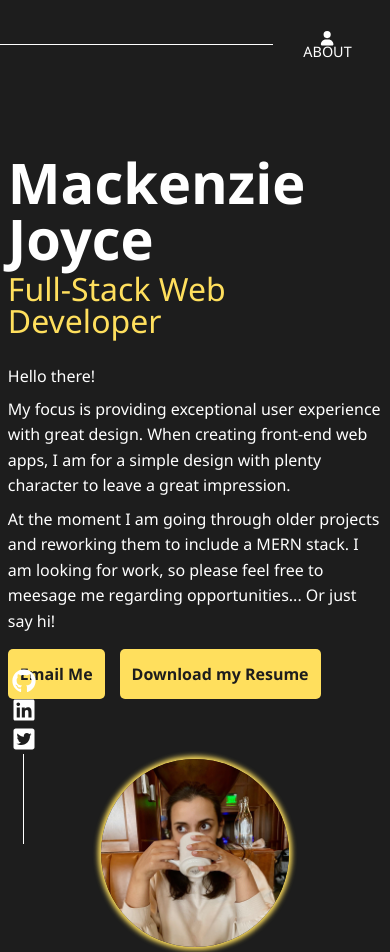
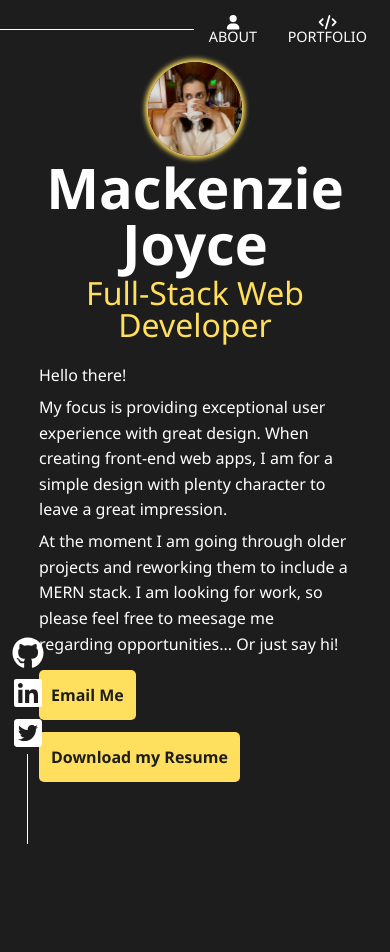
Before and after one commit to MackenzieJoyce/Portfolio, a React (Create React App) app: page / in a window 390 px wide. After the commit the page ends 844 px from the top, so only its background shows below. Built offline with nearby package versions, Linux system fonts and the light colour scheme.

Commit message:
edited 770 media query to fit the new look. Deleted some component styles. Edited the img div on about page to be aboutImg. Added a contentPages so any other page I make can have this layout.

```diff
--- a/src/index.css
+++ b/src/index.css
@@ -12,7 +12,7 @@
 
 
 
-/* TYPOGRAPHY+ */
+/* GENERAL AND TYPOGRAPHY */
 body {
   width: 100%;
   height: 100vh;
@@ -43,10 +43,6 @@ h4 {
 p {
   text-align: left;
   line-height: 1.6rem;
-}
-
-.standout {
-  color: var(--pop2);
 }
 
 a {
@@ -98,6 +94,18 @@ img {
   width: 40%;
 }
 
+.contentPages {
+  display: flex;
+  flex-direction: column;
+  align-items: center;
+}
+
+.contentPages h2 {
+  margin-bottom: 2%;
+  color: var(--pop1);
+}
+
+
 
 /* NAVBAR */
 header {
@@ -135,7 +143,7 @@ nav::before {
 
 
 /* ABOUT */
-.title img {
+.aboutImg img {
   width: 320px;
   border-radius: 200px;
   margin: 1%;
@@ -183,33 +191,16 @@ nav::before {
 /* 770 */
 @media screen and (max-width: 770px) {
   /* EVERY PAGE */
-  .contentEntire,
-  .contentLittle
+  .content
   {
-    width: 80%;
-    height: min-content;
-    margin-bottom: 10%;
-  }
-
-  .content {
-    display: block;
+    width: 100%;
+    margin: 0% 0% 4% 0%;
+    padding-top: 0%;
+    flex-direction: column-reverse;
   }
 
   .contentIndiv {
-    width: 100%;
-    margin: 15% 0;
-  }
-
-  .contentEntire .contentIndiv {
-    margin-top: 5%;
-  }
-
-  .contentIndiv + .contentIndiv {
-    margin-bottom: 0;
-  }
-
-  .title {
-    color: var(--pop1)
+    width: 80%;
   }
 
 
@@ -220,85 +211,32 @@ nav::before {
   }
 
   .navTab {
-    padding: 8%;
-  }
-
-  .mobileView {
-    display: none;
+    padding: 4%;
   }
 
 
 
-  /* ABOUT PAGE  */
-  .aboutTitle {
-    margin-bottom: 9%;
-    padding-bottom: 0;
+  /* ABOUT */
+  .contentIndiv h1,
+  .contentIndiv h2,
+  .contentIndiv h3 {
     text-align: center;
-    border-bottom: none;
   }
 
-  h1.squareContent {
-    border: none;
-    padding: 0;
+  .aboutImg {
+    width: 80%;
+    display: flex;
+    justify-content: center;
   }
 
-  h2.title {
-    font-size: 1.7rem;
-  }
-
-  .title img {
-    width: 50%;
-    /* margin-bottom: 0%; */
-  }
-
-  .squareContent p {
-    padding: 3% 0;
-  }
-
-  /* .squareContent + p,
-  .squareContent + p + p {
-    margin: 6%;
-  } */
-
-
-
-  /* CONTACT */
-  .contactTitle {
-    margin: 5% 0;
-    border: none;
-  }
-/*
-  .contactUlTag {
-    display: block;
-  } */
-
-  .contactList {
-    margin: 5% 5% 0 5%;
-    padding-top: 3%;
-    border-top: 2px solid var(--pop1);
-  }
-
-  .contactEmailMe {
-    margin-top: 3%;
-    font-size: 1.3rem;
-  }
-
-  /* .contactATag {
-    margin: 10%;
-    padding: 0%;
-    font-size: 1.1rem;
-    line-height: 1.3rem;
-  } */
-
-  .contactIcons {
-    font-size: 1.5rem;
-    margin-bottom: 2%;
+  .aboutImg img {
+    width: 30%;
   }
 
 
 
   /* RESUME */
-  .resumeTitle {
+  /* .resumeTitle {
     margin: 5% 0 0 0;
     border: none;
   }
@@ -321,4 +259,5 @@ nav::before {
     width: 100%;
     font-size: 1rem;
   }
+  */
 }
--- a/src/pages/About.js
+++ b/src/pages/About.js
@@ -35,9 +35,8 @@ const About = () => {
 
   return (
     <div className="content">
-      {/* <NavTabs /> */}
       <div className="contentIndiv">
-        <h1 className="squareContent">Mackenzie Joyce</h1>
+        <h1>Mackenzie Joyce</h1>
         <h3 style={styles.subtitle}>Full-Stack Web Developer</h3>
         <p>Hello there!</p>
         <p style={styles.aboutP}>
@@ -53,19 +52,22 @@ const About = () => {
         <button className="btn" style={styles.button} title="Email Me">
           Email Me
         </button>
-        <button className="btn" style={styles.button} title="Resume" onClick={onDownload}>
+        <button
+          className="btn"
+          style={styles.button}
+          title="Resume"
+          onClick={onDownload}
+        >
           Download my Resume
         </button>
       </div>
 
-      <div className="squareContent">
-        <div className="title aboutTitle">
-          <img
-            style={styles.profile}
-            src={require('../assets/img/businessProfile.jpeg')}
-            alt="Mackenzie Joyce"
-          />
-        </div>
+      <div className="aboutImg">
+        <img
+          style={styles.profile}
+          src={require('../assets/img/businessProfile.jpeg')}
+          alt="Mackenzie Joyce"
+        />
       </div>
     </div>
   );
--- a/src/pages/Portfolio.js
+++ b/src/pages/Portfolio.js
@@ -5,10 +5,6 @@ import Carousel from 'react-bootstrap/Carousel';
 // import Project from './components/Project';
 
 const styles = {
-  subtitle: {
-    margin: '0 0 1% 18%',
-    color: '#ffdf5d'
-  },
   projectContainer: {
     display: 'flex',
     justifyContent: 'center'
@@ -45,9 +41,8 @@ const Portfolio = ({ projects }) => {
   };
 
   return (
-    <>
+    <div className='contentPages'>
       <h2 style={styles.subtitle}>Projects</h2>
-
       <div className="content" style={styles.projectContainer}>
         <Carousel
           style={styles.carousel}
@@ -92,7 +87,7 @@ const Portfolio = ({ projects }) => {
         </Carousel.Item>
       </Carousel> */}
       </div>
-    </>
+    </div>
   );
 };
 
```
